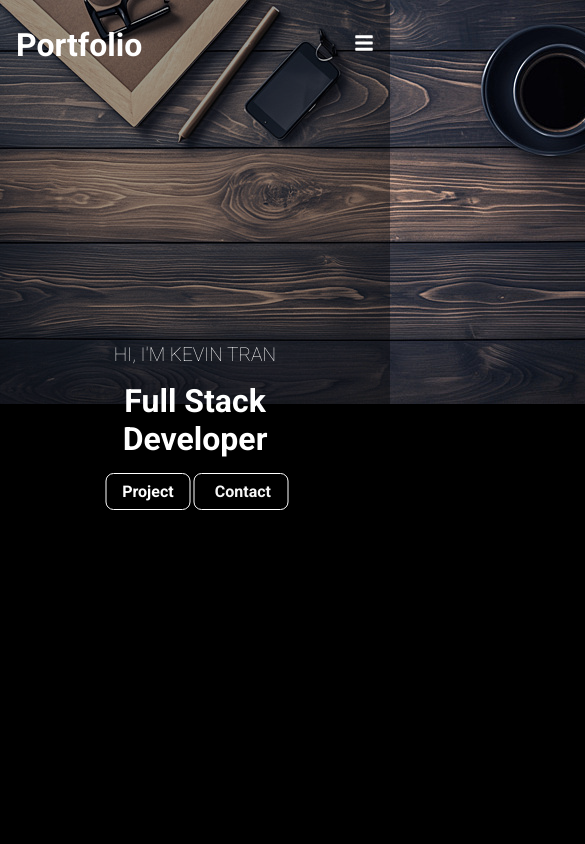
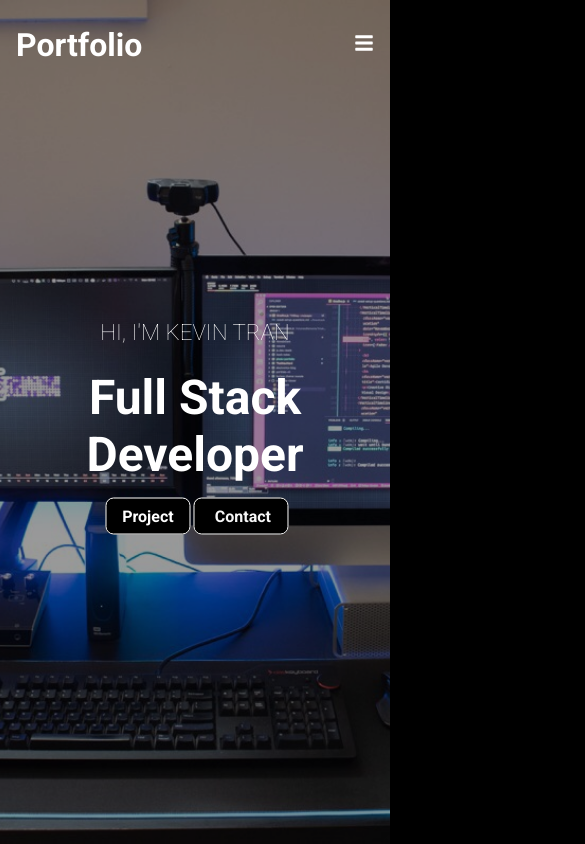
Before and after one commit to 19kevintran/19kevintran.github.io, a React (Create React App) app: page / in a window 390 px wide. Shown: the top 844 px of the page, 585 px wide, since content can reach past the window. Built offline with nearby package versions, Linux system fonts and the light colour scheme.

Commit message:
Fixed bg image sizing

```diff
--- a/src/components/HeroImg.js
+++ b/src/components/HeroImg.js
@@ -1,13 +1,13 @@
 import "./HeroImgStyles.css";
 import React from "react";
-import IntroImg from "../assets/backgroundimg.jpg";
+import IntroImg from "../assets/background.jpeg";
 import { Link } from "react-router-dom";
 
 const HeroImg = () => {
   return (
     <div className="hero">
       <div className="mask">
-        <img className="into-img" src={IntroImg} alt="IntroImg" />
+        <img className="intro-img" src={IntroImg} alt="IntroImg" />
       </div>
       <div className="content">
         <p>Hi, I'm Kevin Tran</p>
--- a/src/components/HeroImgStyles.css
+++ b/src/components/HeroImgStyles.css
@@ -54,13 +54,13 @@
 @media screen and (max-width: 640px){
 
     .hero .content h1 {
-        font-size: 3pm;
+        font-size: 3rem;
 
     }
 
 
     .hero .content p {
-        font-size: 1.4pm;
+        font-size: 1.4rem;
 
     }
 
```
Also changed, not shown: src/assets/background.jpeg (added), src/assets/background.jpg (added).
